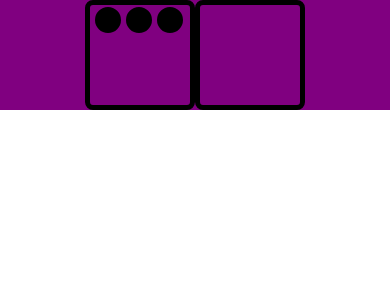
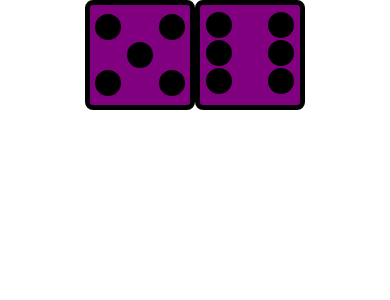
Before and after one commit to Alex-Abrams/dice-pals, a React Native app: screen / in a window 390 px wide. Shown: the top 300 px of the page. Built offline with nearby package versions, Linux system fonts and the light colour scheme.

Commit message:
Added 6 and 5 dice components.

```diff
--- /dev/null
+++ b/frontend/screens/dice_five.js
@@ -0,0 +1,61 @@
+import React, { Component } from 'react';
+import { View, Button, Text, StyleSheet } from 'react-native';
+
+class DiceFive extends React.Component {
+  constructor(props) {
+    super(props);
+  }
+
+  render() {
+    return(
+      <View style={styles.container}>
+
+        <View style={styles.top_dots}>
+          <View style={styles.dice_circle_five}></View>
+          <View style={styles.dice_circle_five}></View>
+        </View>
+
+        <View style={{alignItems: 'center'}}>{/* middle dot */}
+          <View style={styles.dice_circle_five}></View>
+        </View>
+
+        <View style={styles.bottom_dots}>
+          <View style={styles.dice_circle_five}></View>
+          <View style={styles.dice_circle_five}></View>
+        </View>
+
+      </View>
+    );
+  }
+}
+
+const styles = StyleSheet.create({
+  container: {
+    flex: 1,
+    // flexWrap: 'wrap',
+    // alignContent: 'space-between',
+    marginTop: 2,
+    marginLeft: 5,
+    marginRight: 5,
+    marginBottom: 5,
+  },
+  top_dots: {
+    flexDirection: 'row',
+    justifyContent: 'space-between',
+  },
+  bottom_dots: {
+    flexDirection: 'row',
+    justifyContent: 'space-between',
+  },
+  dice_circle_five : {
+    height: 26,
+    width: 26,
+    borderWidth: 4,
+    borderRadius: 40,
+    backgroundColor: 'black',
+    marginTop: 2,
+  },
+});
+
+
+export default DiceFive;
--- /dev/null
+++ b/frontend/screens/dice_six.js
@@ -0,0 +1,47 @@
+import React, { Component } from 'react';
+import { View, Button, Text, StyleSheet } from 'react-native';
+
+class DiceSix extends React.Component {
+  constructor(props) {
+    super(props);
+  }
+
+  render() {
+    return(
+
+      <View style={styles.container}>
+
+          <View style={{paddingLeft: 6}}>
+            <View style={styles.dice_circle_six}></View>
+            <View style={styles.dice_circle_six}></View>
+            <View style={styles.dice_circle_six}></View>
+          </View>
+
+            <View style={{paddingRight: 6}}>
+              <View style={styles.dice_circle_six}></View>
+              <View style={styles.dice_circle_six}></View>
+              <View style={styles.dice_circle_six}></View>
+            </View>
+
+      </View>
+    );
+  }
+}
+
+const styles = StyleSheet.create({
+  container: {
+    flex: 1,
+    flexWrap: 'wrap',
+    alignContent: 'space-between',
+  },
+  dice_circle_six : {
+    height: 26,
+    width: 26,
+    borderWidth: 4,
+    borderRadius: 40,
+    backgroundColor: 'black',
+    marginTop: 2,
+  },
+});
+
+export default DiceSix;
--- a/frontend/screens/front_page.js
+++ b/frontend/screens/front_page.js
@@ -1,5 +1,7 @@
 import React, { Component } from 'react';
 import { View, Button, Text, StyleSheet } from 'react-native';
+import DiceSix from './dice_six';
+import DiceFive from './dice_five';
 
 class FrontPage extends React.Component {
   constructor(props) {
@@ -14,15 +16,15 @@ class FrontPage extends React.Component {
 
   render() {
     return(
-      <View style={{ backgroundColor: 'purple' }}>
+      <View style={{}}>
         <View style={styles.dice_container}>
+
           <View style={styles.dice_box}>
-            <View style={styles.dice_circle_six}></View>
-            <View style={styles.dice_circle_six}></View>
-            <View style={styles.dice_circle_six}></View>
+            <DiceFive />
           </View>
 
           <View style={styles.dice_box}>
+          <DiceSix />
           </View>
 
         </View>
@@ -43,16 +45,7 @@ const styles = StyleSheet.create({
     height: 110,
     width: 110,
     borderRadius: 8,
-    flexDirection: 'row',
-  },
-  dice_circle_six : {
-    height: 26,
-    width: 26,
-    borderWidth: 4,
-    borderRadius: 40,
-    backgroundColor: 'black',
-    marginLeft: 5,
-    marginTop: 2,
+    paddingTop: 5,
   },
 });
 
```
